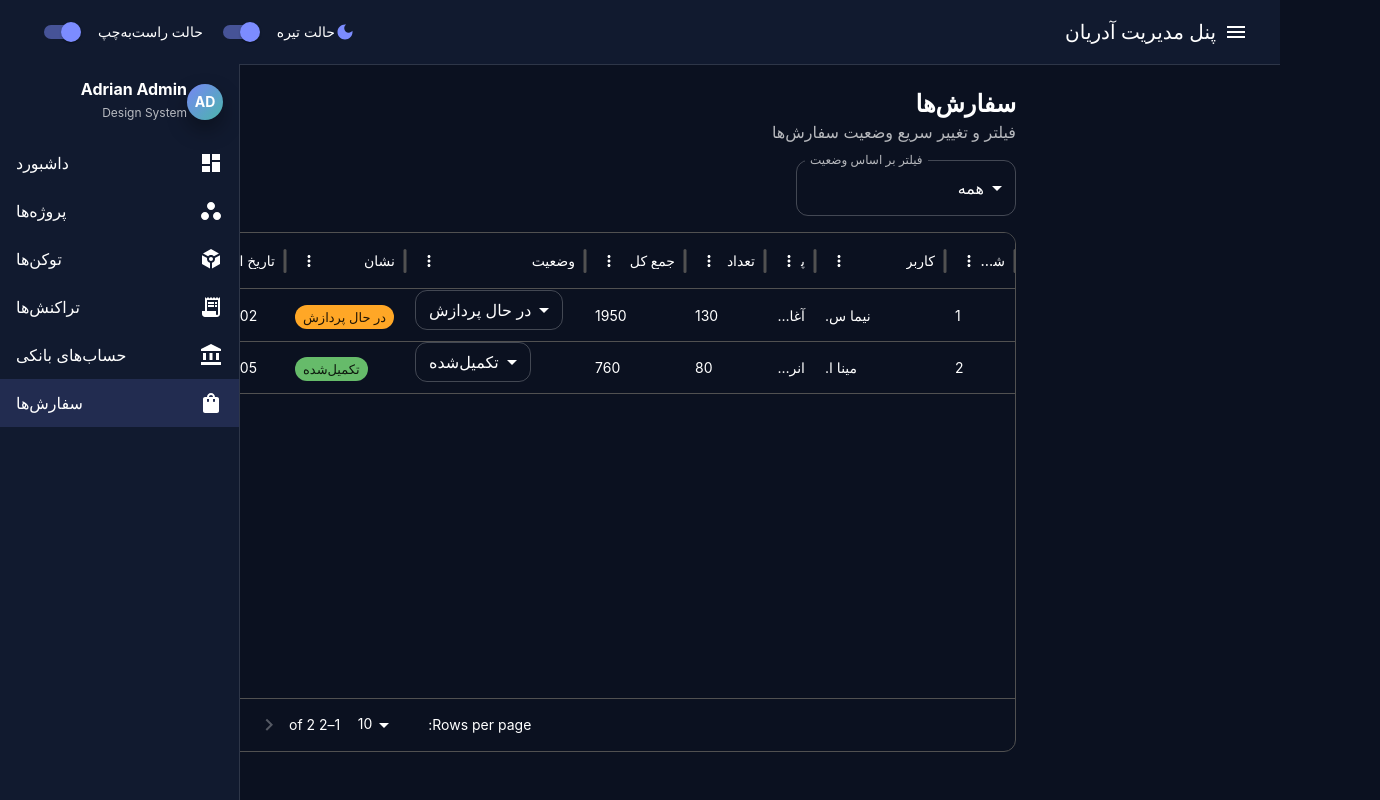
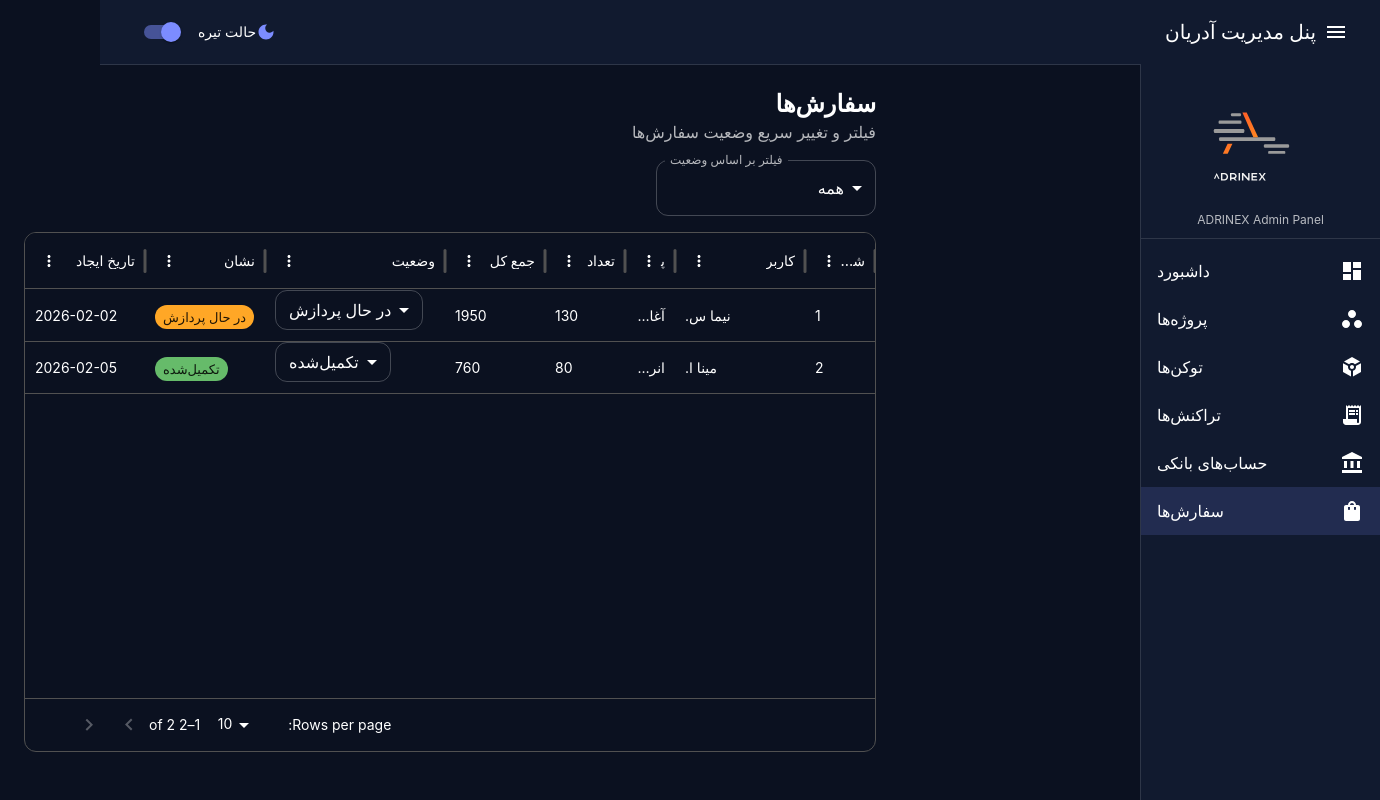
Before and after one commit to amirhosein-rafeie/adrian-admin, a React (Vite) app: page /orders in a window 1280 px wide. Shown: the whole page, 1380 px wide, since content can reach past the window. Built offline with nearby package versions, Linux system fonts and the light colour scheme.

Commit message:
refactor: remove RTL and use Adrinex logo on right sidebar

```diff
--- a/src/layouts/AdminLayout.tsx
+++ b/src/layouts/AdminLayout.tsx
@@ -2,6 +2,7 @@ import {
   AppBar,
   Box,
   Drawer,
+  Divider,
   IconButton,
   List,
   ListItemButton,
@@ -43,10 +44,10 @@ export const AdminLayout = () => {
   const location = useLocation();
   const theme = useTheme();
   const [collapsed, setCollapsed] = useState(false);
-  const { rtl, toggleRtl, darkMode, toggleDarkMode } = useAppSettings();
+  const { darkMode, toggleDarkMode } = useAppSettings();
 
   return (
-    <Box sx={{ display: 'flex', minHeight: '100vh' }} dir={rtl ? 'rtl' : 'ltr'}>
+    <Box sx={{ display: 'flex', minHeight: '100vh' }}>
       <AppBar position="fixed" color="inherit" elevation={0} sx={{ borderBottom: '1px solid', borderColor: 'divider' }}>
         <Toolbar>
           <IconButton onClick={() => setCollapsed((v) => !v)}>
@@ -59,55 +60,44 @@ export const AdminLayout = () => {
             {darkMode ? <DarkModeIcon fontSize="small" color="primary" /> : <LightModeIcon fontSize="small" color="primary" />}
             <Typography variant="body2">حالت تیره</Typography>
             <Switch checked={darkMode} onChange={toggleDarkMode} />
-            <Typography variant="body2">حالت راست‌به‌چپ</Typography>
-            <Switch checked={rtl} onChange={toggleRtl} />
           </Stack>
         </Toolbar>
       </AppBar>
       <Drawer
         variant="permanent"
+        anchor="right"
         sx={{
           width: collapsed ? collapsedWidth : drawerWidth,
           flexShrink: 0,
           '& .MuiDrawer-paper': {
             width: collapsed ? collapsedWidth : drawerWidth,
             boxSizing: 'border-box',
-            borderRight: '1px solid',
+            borderLeft: '1px solid',
             borderColor: 'divider',
             mt: 8
           }
         }}
       >
-        <Stack direction="row" alignItems="center" spacing={1.5} sx={{ px: 2, pt: 2, pb: 1 }}>
+        <Stack alignItems="center" spacing={1} sx={{ px: 2, pt: 2, pb: 1 }}>
           <Box
+            component="img"
+            src="/adrinex-logo.svg"
+            alt="Adrinex Logo"
             sx={{
-              width: 36,
-              height: 36,
-              borderRadius: 2,
-              background: darkMode
-                ? 'linear-gradient(135deg, rgba(124,140,255,0.95), rgba(94,234,212,0.75))'
-                : 'linear-gradient(135deg, #3F51B5, #00B8A9)',
-              color: '#fff',
-              display: 'grid',
-              placeItems: 'center',
-              fontWeight: 700,
-              fontSize: 14,
-              boxShadow: darkMode ? '0 10px 20px rgba(0,0,0,0.35)' : '0 8px 20px rgba(63,81,181,0.25)'
+              width: collapsed ? 36 : 122,
+              height: 'auto',
+              borderRadius: 1,
+              p: collapsed ? 0.5 : 0,
+              bgcolor: darkMode ? 'transparent' : '#000'
             }}
-          >
-            AD
-          </Box>
+          />
           {!collapsed ? (
-            <Box>
-              <Typography variant="subtitle1" sx={{ fontWeight: 700, lineHeight: 1.2 }}>
-                Adrian Admin
-              </Typography>
-              <Typography variant="caption" sx={{ color: theme.palette.text.secondary }}>
-                Design System
-              </Typography>
-            </Box>
+            <Typography variant="caption" sx={{ color: theme.palette.text.secondary }}>
+              ADRINEX Admin Panel
+            </Typography>
           ) : null}
         </Stack>
+        <Divider />
         <List>
           {navItems.map((item) => (
             <ListItemButton key={item.path} selected={location.pathname === item.path} onClick={() => navigate(item.path)}>
@@ -117,7 +107,7 @@ export const AdminLayout = () => {
           ))}
         </List>
       </Drawer>
-      <Box component="main" sx={{ flexGrow: 1, p: 3, mt: 8, ml: collapsed ? `${collapsedWidth}px` : `${drawerWidth}px` }}>
+      <Box component="main" sx={{ flexGrow: 1, p: 3, mt: 8, mr: collapsed ? `${collapsedWidth}px` : `${drawerWidth}px` }}>
         <Outlet />
       </Box>
     </Box>
--- a/src/theme/AppProviders.tsx
+++ b/src/theme/AppProviders.tsx
@@ -4,15 +4,11 @@ import { SnackbarProvider } from '@/hooks/useSnackbar';
 import { getTheme } from './theme';
 
 interface AppSettingsContextValue {
-  rtl: boolean;
-  toggleRtl: () => void;
   darkMode: boolean;
   toggleDarkMode: () => void;
 }
 
 const AppSettingsContext = createContext<AppSettingsContextValue>({
-  rtl: true,
-  toggleRtl: () => undefined,
   darkMode: true,
   toggleDarkMode: () => undefined
 });
@@ -20,15 +16,12 @@ const AppSettingsContext = createContext<AppSettingsContextValue>({
 export const useAppSettings = () => useContext(AppSettingsContext);
 
 export const AppProviders = ({ children }: { children: React.ReactNode }) => {
-  const [rtl, setRtl] = useState(true);
   const [darkMode, setDarkMode] = useState(true);
-  const theme = useMemo(() => getTheme(rtl, darkMode), [rtl, darkMode]);
+  const theme = useMemo(() => getTheme(darkMode), [darkMode]);
 
   return (
     <AppSettingsContext.Provider
       value={{
-        rtl,
-        toggleRtl: () => setRtl((v) => !v),
         darkMode,
         toggleDarkMode: () => setDarkMode((v) => !v)
       }}
--- a/src/theme/theme.ts
+++ b/src/theme/theme.ts
@@ -1,8 +1,8 @@
 import { createTheme } from '@mui/material';
 
-export const getTheme = (rtl: boolean, darkMode: boolean) =>
+export const getTheme = (darkMode: boolean) =>
   createTheme({
-    direction: rtl ? 'rtl' : 'ltr',
+    direction: 'ltr',
     palette: {
       mode: darkMode ? 'dark' : 'light',
       primary: {
```
Also changed, not shown: public/adrinex-logo.svg (added).
